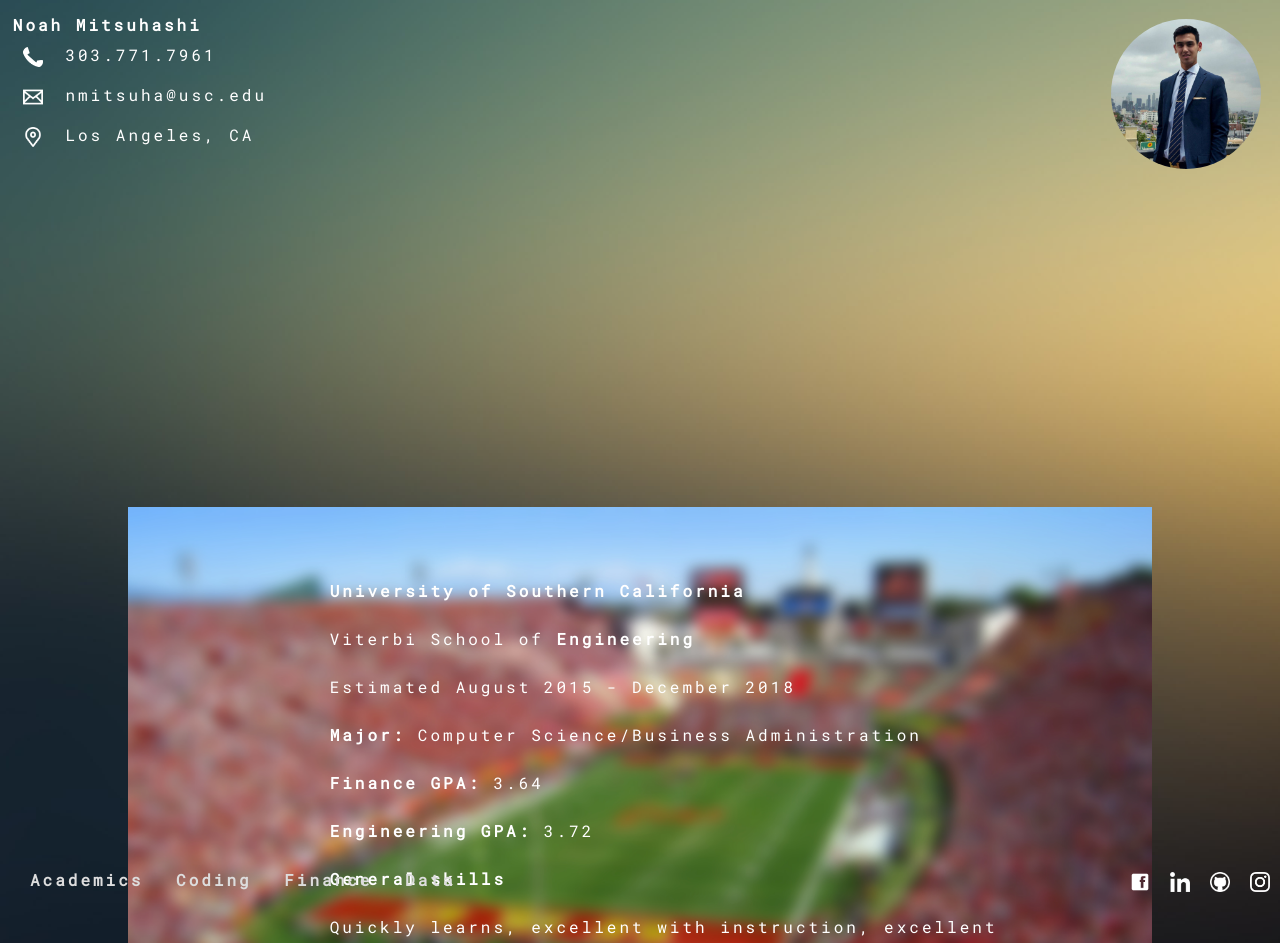
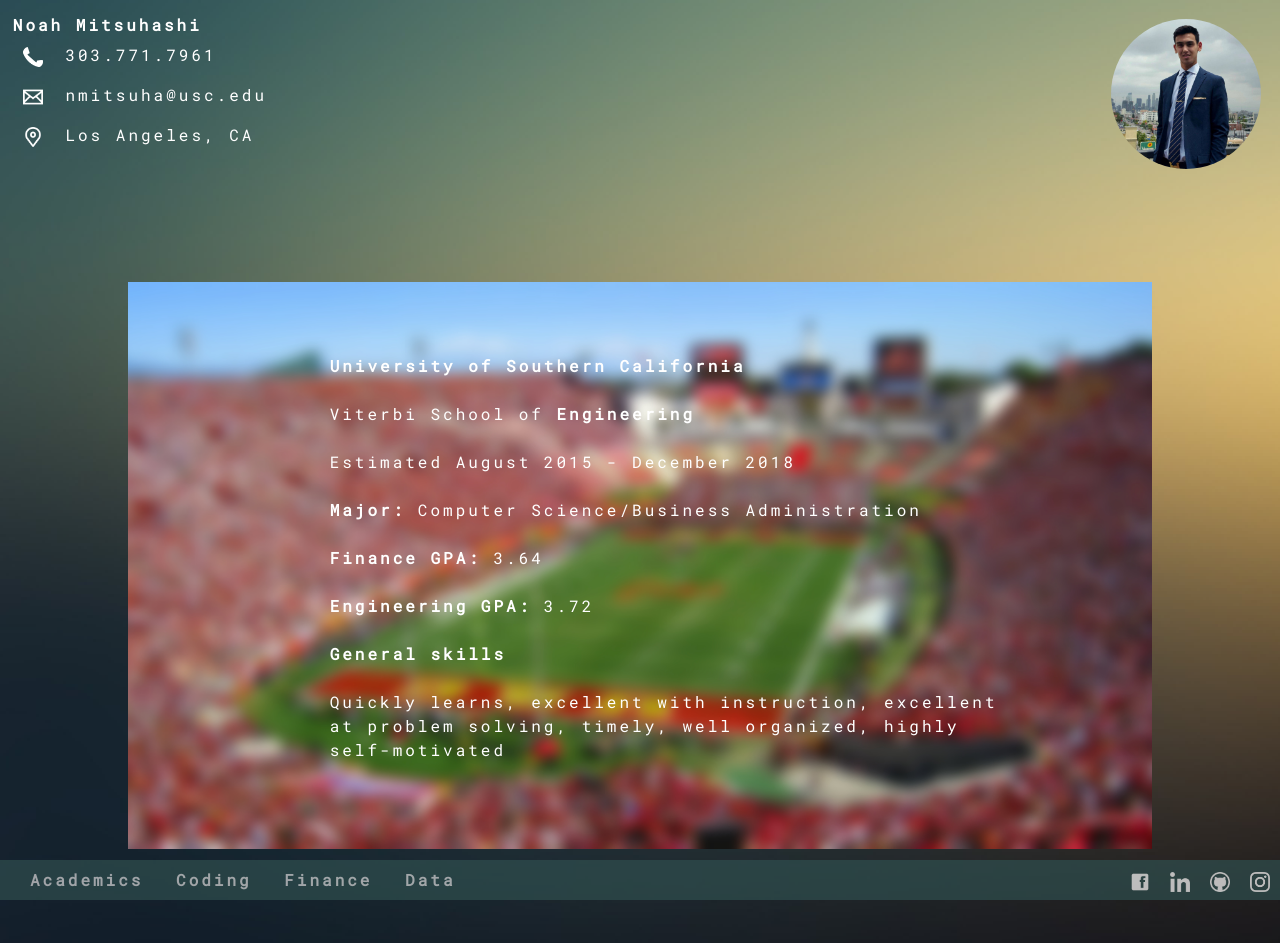
Before and after one commit to nmits/nmits.github.io, a Jekyll site: the page built from index.html, in a window 1280 px wide. Shown: the top 943 px of the page. Built offline with Jekyll 4.4.1, drawn with Linux system fonts in a browser that asks for light colours.

Commit message:
Adding content

```diff
--- a/_sass/_layout.scss
+++ b/_sass/_layout.scss
@@ -15,7 +15,6 @@
     background-position:center;
     background-attachment: fixed;
     background-repeat: no-repeat;
-    margin-top: 25vh;
 }
 
 .CodingText{
@@ -85,6 +84,8 @@
     left: 0;
     color: #ffffff;
     box-sizing: border-box;
+    background-color: darkslategrey;
+    opacity: 0.7;
     padding: 0 0 0 20px;
     line-height: 40px;
     position: fixed;
```
